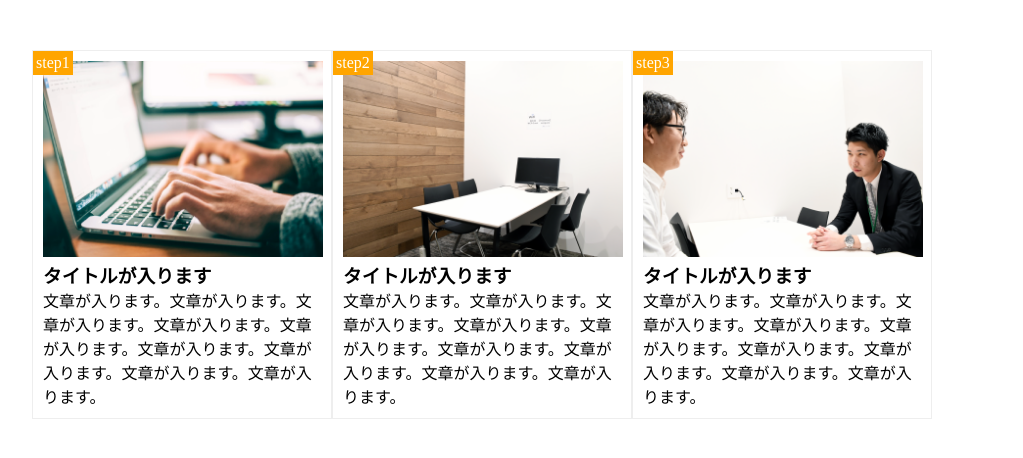
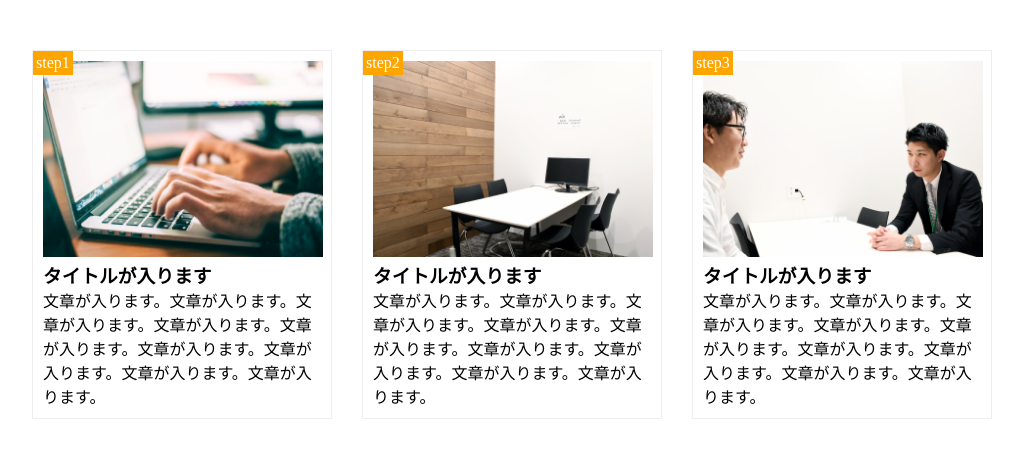
Before and after one commit to ftToti/1-9new, a plain HTML site: page 演習問題.html in a window 1280 px wide. Shown: the whole page, without its empty margins (128-1151 px from the left). Drawn offline with Linux system fonts and the light colour scheme.

Commit message:
セクションごとの左右の隙間を修正

```diff
--- a/演習問題.css
+++ b/演習問題.css
@@ -23,6 +23,10 @@ section {
 	border: 1px solid #eee;
 }
 
+section:nth-child(2) {
+	margin: 0 30px;
+}
+
 span {
 	position : absolute;
 	top: 0;
```
